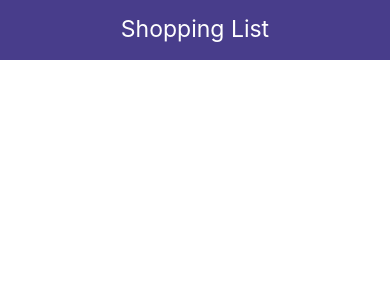
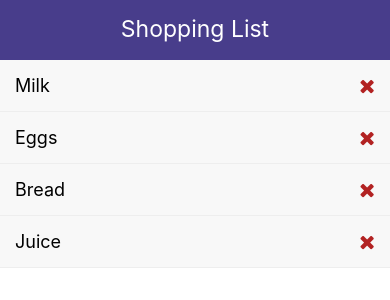
Before and after one commit to AnshSharmaa/ShoppingList-react-native, a React Native app: screen / in a window 390 px wide. Shown: the top 300 px of the page. Built offline with nearby package versions, Linux system fonts and the light colour scheme.

Commit message:
listitem aded

```diff
--- a/App.js
+++ b/App.js
@@ -1,10 +1,40 @@
-import React from 'react';
-import { View, Text, StyleSheet } from 'react-native';
+import React, { useState } from 'react';
+import { View, Text, StyleSheet, FlatList } from 'react-native';
 import Header from './components/Header';
+import ListItem from './components/ListItems';
+
+
 const App = () => {
+
+  const [items, setItems] = useState([
+    {
+      id: 12,
+      text: 'Milk',
+    },
+    {
+      id: 2,
+      text: 'Eggs',
+    },
+    {
+      id: 4,
+      text: 'Bread',
+    },
+    {
+      id: 5,
+      text: 'Juice',
+    },
+  ]);
+
+  const deleteItem = (id) => {
+    setItems(prevItems => {
+      return prevItems.filter(item => item.id != id);
+    });
+  }
+
   return (
     <View style={styles.container}>
-      <Header title='Shopping List'/>
+      <Header title='Shopping List' />
+      <FlatList data={items} renderItem={({ item }) => <ListItem item={item} deleteItem={deleteItem} />} />
     </View>
   )
 }
--- /dev/null
+++ b/components/ListItems.js
@@ -0,0 +1,36 @@
+import React from 'react'
+import { View, Text, StyleSheet, TouchableOpacity } from 'react-native';
+import Icon from 'react-native-vector-icons/dist/FontAwesome';
+
+
+const ListItem = ({ item, deleteItem }) => {
+    return (
+        <TouchableOpacity style={styles.listItem}>
+            <View style={styles.listItemView}>
+                <Text style={styles.listItemText}>{item.text}</Text>
+                <Icon name='remove' size={20} color='firebrick' onPress={() => deleteItem(item.id)} />
+            </View>
+
+        </TouchableOpacity>
+    );
+};
+
+
+const styles = StyleSheet.create({
+    listItem: {
+        padding: 15,
+        backgroundColor: "#f8f8f8",
+        borderBottomWidth: 1,
+        borderColor: '#eee',
+    },
+    listItemView: {
+        flexDirection: 'row',
+        justifyContent: "space-between",
+        alignItems: 'center',
+    },
+    listItemText: {
+        fontSize: 18,
+    }
+});
+
+export default ListItem;
```
Also changed, not shown: 1 other file (tests, documents, lock files or other folders).
